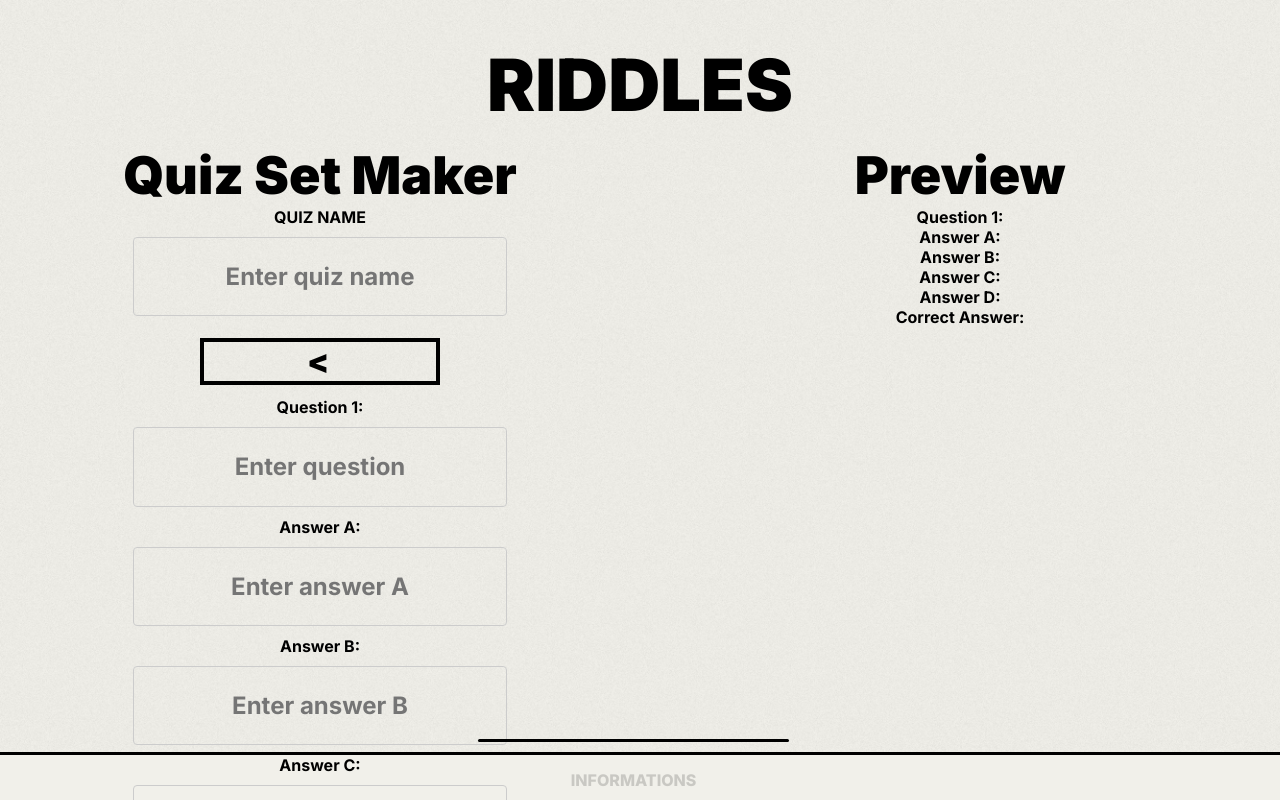
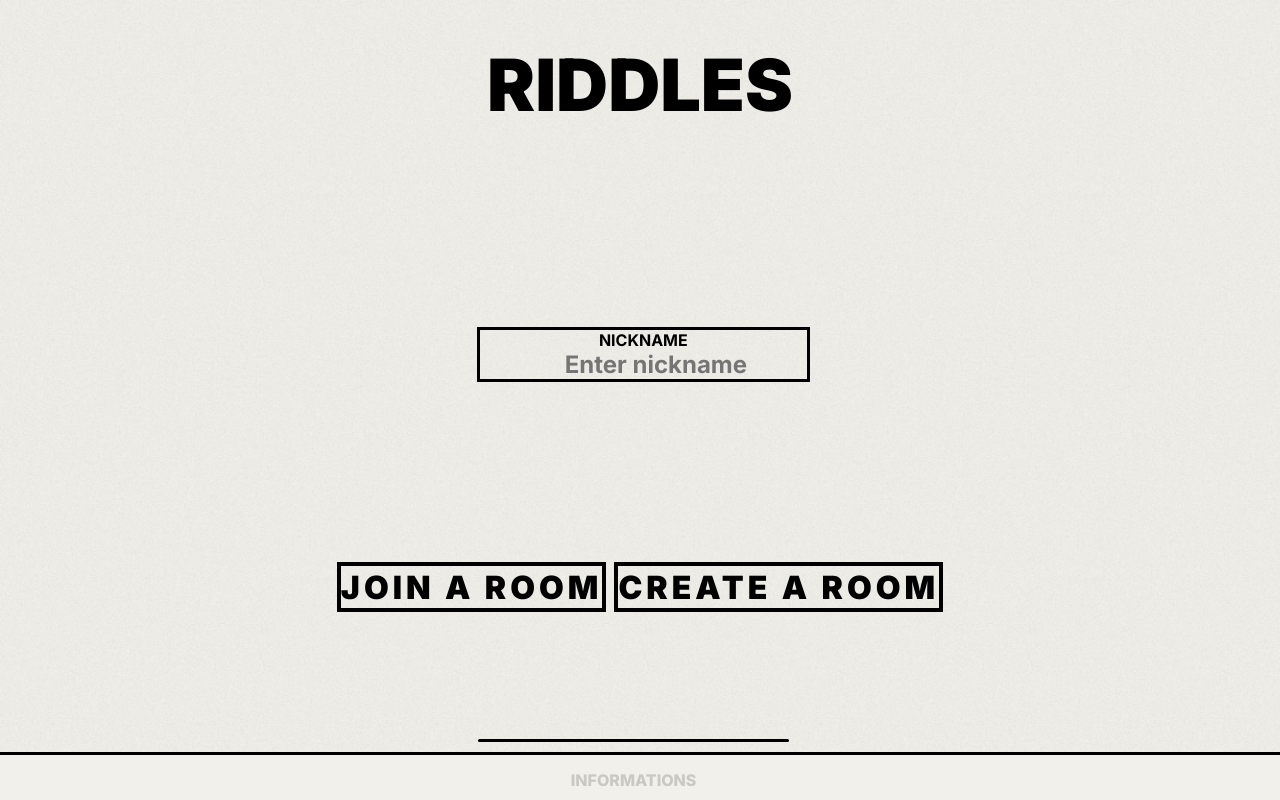
Before and after one commit to Mareczek1311/RiddleZone, a Next.js app in the folder web_client/: page / in a window 1280 px wide. Built offline with nearby package versions, Linux system fonts and the light colour scheme.

Commit message:
move new page to different route

```diff
--- a/web_client/src/app/components/QuizSetMakerPage/QuizSetMakerPage.tsx
+++ b/web_client/src/app/createQuestionSet/page.tsx
@@ -1,3 +1,5 @@
+"use client";
+
 import { set } from "firebase/database";
 import { useEffect, useState } from "react";
 import "./QuizSetMakerPage.css";
--- a/web_client/src/app/page.tsx
+++ b/web_client/src/app/page.tsx
@@ -18,7 +18,6 @@ import QuestionPick from "./components/QuestionPick/QuestionPick";
 import QuestionPage from "./components/QuestionPage/QuestionPage";
 import MessagePage from "./components/MessagePage/MessagePage";
 import EndPage from "./components/EndPage/EndPage";
-import QuizSetMakerPage from './components/QuizSetMakerPage/QuizSetMakerPage';
 
 var socket: any;
 socket = null;
@@ -188,10 +187,8 @@ export default function Home() {
   return (
     <div className="App">
       <Navbar isOnMainPage={isOnMainPage} />
-      <QuizSetMakerPage
-      socket={socket} />
+
       {
-      /*
 
       //user
       true
@@ -250,7 +247,6 @@ export default function Home() {
       ) : (
         <LoginPage updateUser={updateUser} />
       )
-        */
       }
 
       <Footer />
```
Also changed, not shown: web_client/src/app/createQuestionSet/QuizSetMakerPage.css (renamed from web_client/src/app/components/QuizSetMakerPage/QuizSetMakerPage.css).
